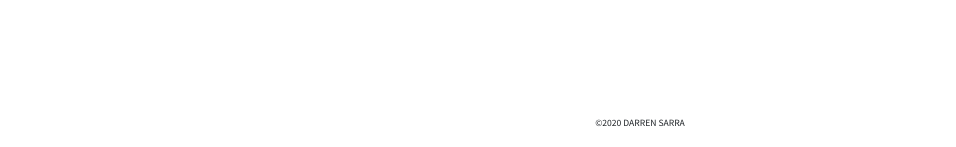
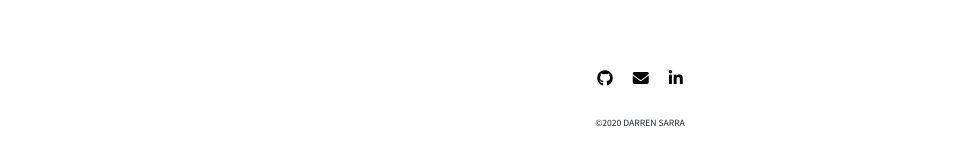
Before and after one commit to dsarra1018/React-Portfolio, a React (Create React App) app: page / in a window 1280 px wide. Shown: the part 650-797 px from the top of the page, without its empty margins (0-956 px from the left). Built offline with nearby package versions, Linux system fonts and the light colour scheme.

Commit message:
Added social media links.

```diff
--- a/src/components/Footer/index.js
+++ b/src/components/Footer/index.js
@@ -5,6 +5,22 @@ function Footer() {
   return(
     <div className="footer-div">
       <footer className="footer fixed-bottom">
+
+        <nav className="social">
+
+          <a className="social-links" id="github-link" href="https://github.com/dsarra1018" target="_blank">
+            <i className="fab fa-github"></i>
+          </a>
+
+          <a className="social-links" id="gmail-link" href="mailto:adriansarra18@gmail.com" target="_blank">
+            <i class="fas fa-envelope"></i>
+          </a>
+
+          <a className="social-links" id="linkedin-link" href="https://www.linkedin.com/in/darren-sarra-b6718119b/" target="_blank">
+            <i class="fab fa-linkedin-in"></i>
+          </a>
+        </nav>
+
         <div className="copyright">
           ©2020 DARREN SARRA
         </div>
--- a/src/components/Footer/style.css
+++ b/src/components/Footer/style.css
@@ -13,6 +13,37 @@
   margin-top: 2.5rem;
 }
 
+.social {
+  margin: 0 0.625rem 1.875rem;
+}
+
+.social {
+  display: -webkit-flex;
+  display: flex;
+  -webkit-align-items: center;
+  align-items: center;
+  -webkit-justify-content: center;
+  justify-content: center;
+  text-align: center;
+  margin-bottom: 1.875rem;
+  width: 100%;
+}
+
+.social-links {
+  display: -webkit-flex;
+  display: flex;
+  margin: 0 0.625rem;
+}
+
+.social-links:focus {
+  color: #ea3232;
+  outline: none;
+}
+
+.social-links:hover {
+  color: #ea3232;
+}
+
 .copyright {
   display: -webkit-flex;
   display: flex;
```
